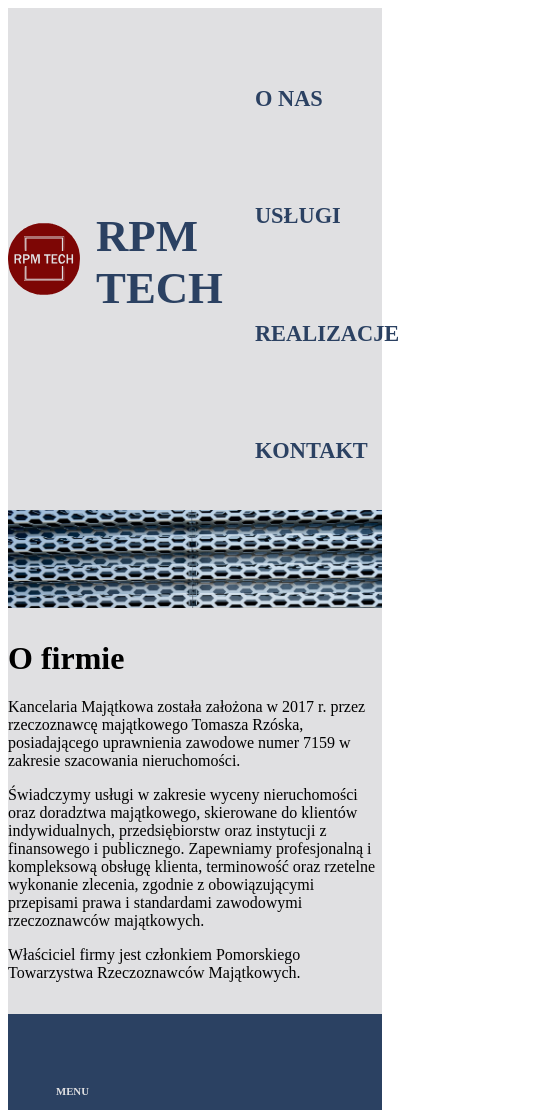
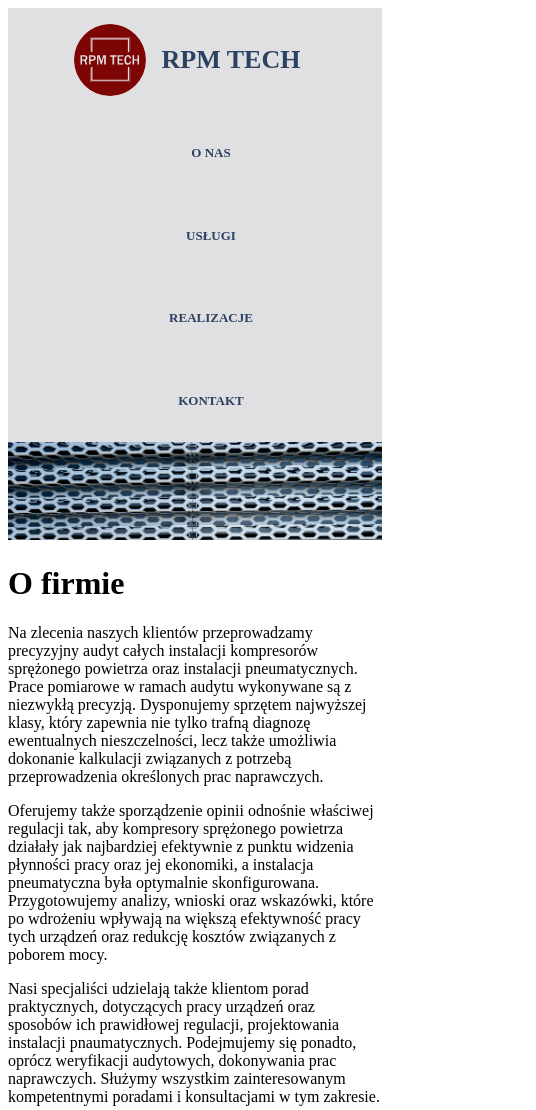
Before and after one commit to szymon-wiergowski/RPM-TECH, a Gatsby site in the folder gatsby-site/: page / in a window 390 px wide. Shown: the top 1110 px of the page, 536 px wide, since content can reach past the window. Built offline with nearby package versions, Linux system fonts and the light colour scheme; Gatsby itself is replaced by a stand-in of ours.

Commit message:
add RWD to header

```diff
--- /dev/null
+++ b/gatsby-site/src/components/about.js
@@ -0,0 +1,32 @@
+import React from "react"
+import { useStaticQuery, graphql } from "gatsby"
+import Img from "gatsby-image"
+
+/*
+ * This component is built using `gatsby-image` to automatically serve optimized
+ * images with lazy loading and reduced file sizes. The image is loaded using a
+ * `useStaticQuery`, which allows us to load the image from directly within this
+ * component, rather than having to pass the image data down from pages.
+ *
+ * For more information, see the docs:
+ * - `gatsby-image`: https://gatsby.dev/gatsby-image
+ * - `useStaticQuery`: https://www.gatsbyjs.org/docs/use-static-query/
+ */
+
+const Image = () => {
+  const data = useStaticQuery(graphql`
+    query {
+      placeholderImage: file(relativePath: { eq: "about.jpg" }) {
+        childImageSharp {
+          fluid(maxWidth: 1200) {
+            ...GatsbyImageSharpFluid
+          }
+        }
+      }
+    }
+  `)
+
+  return <Img fluid={data.placeholderImage.childImageSharp.fluid} />
+}
+
+export default Image
--- a/gatsby-site/src/components/footer.module.css
+++ b/gatsby-site/src/components/footer.module.css
@@ -9,6 +9,7 @@
     display: flex;
     justify-content: space-between;
     flex-wrap: wrap;
+    margin: 0 1.4rem;
     padding: 5rem 0 2rem;
     width: 1200px;
 }
@@ -84,7 +85,7 @@ a {
 @media only screen and (max-width: 600px) {
     .container {
         flex-direction: column;
-        padding: 3rem 3rem 0;
+        padding: 3rem 1.4rem 0;
         max-width: 600px;
         font-size: small;
         align-items: flex-start;
--- a/gatsby-site/src/components/header.module.css
+++ b/gatsby-site/src/components/header.module.css
@@ -1,7 +1,12 @@
+header {
+    width: auto;
+    background-color: #E0E0E2;
+}
+
 .container {
     margin: 0 auto;
     max-width: 1200px;
-    padding: 1rem 0;
+    padding: 1rem 1.4rem;
     display: flex;
     align-items: center;
     justify-content: space-between;
@@ -49,7 +54,7 @@ a {
 }
 
 .brand_name {
-    margin: 0.4rem 0 0 1rem;
+    margin: 1rem;
     align-self: center;
     color: #2B4162;
 }
@@ -60,14 +65,18 @@ a {
     position: relative;
 }
 
-
-
-
-@media screen and (max-width: 500px) {
+@media only screen and (max-width: 600px) {
+    .container {
+        flex-direction: column;
+        max-width: 600px;
+        font-size: small;
+    }
     ul {
         margin-top: 40px;
     }
     .links {
-       flex-direction: column;
+        flex-direction: column;
+        align-items: center;
+
     }
 }
--- a/gatsby-site/src/components/layout.module.css
+++ b/gatsby-site/src/components/layout.module.css
@@ -1,3 +1,3 @@
-.page {
+/* .page {
     background-color: #E0E0E2;
-}
+} */
--- a/gatsby-site/src/pages/contact.js
+++ b/gatsby-site/src/pages/contact.js
@@ -1,35 +1,26 @@
 import React from "react"
 
 import { Link } from "gatsby"
-import { useStaticQuery, graphql } from "gatsby"
-import Img from "gatsby-image"
 
 import Layout from "../components/layout"
 import SEO from "../components/seo"
 
-const Image = () => {
-  const data = useStaticQuery(graphql`
-    query {
-      placeholderImage: file(relativePath: { eq: "contact.jpg" }) {
-        childImageSharp {
-          fluid(maxWidth: 1000) {
-            ...GatsbyImageSharpFluid
-          }
-        }
-      }
-    }
-  `)
-
-  return <Img fluid={data.placeholderImage.childImageSharp.fluid} />
-}
-
 const Contact = () => (
   <Layout>
     <SEO title="Contact" />
-    <h1>Hi from the Contact page</h1>
-    <p>Welcome to page Contact</p>
-    <Image />
-    <Link to="/">Go back to the homepage</Link>
+    <div
+      style={{
+        backgroundColor: "white",
+        margin: `2rem auto`,
+        padding: "3rem",
+        minHeight: 250,
+        textAlign: "center",
+      }}
+    >
+      <h1>Kontakt</h1>
+      <p>Witamy na podstronie kontakt</p>
+      <Link to="/">Wróć do strony startowej</Link>
+    </div>
   </Layout>
 )
 
--- a/gatsby-site/src/pages/index.js
+++ b/gatsby-site/src/pages/index.js
@@ -1,7 +1,7 @@
 import React from "react"
 
 import Layout from "../components/layout"
-import Image from "../components/image"
+import Image from "../components/about"
 import SEO from "../components/seo"
 
 const IndexPage = () => (
@@ -12,27 +12,35 @@ const IndexPage = () => (
     </div>
     <div
       style={{
-        margin: `2rem auto`,
+        margin: `1.6rem auto`,
         maxWidth: 1200,
       }}
     >
       <h1>O firmie</h1>
       <p>
-        Kancelaria Majątkowa została założona w 2017 r. przez rzeczoznawcę
-        majątkowego Tomasza Rzóska, posiadającego uprawnienia zawodowe numer
-        7159 w zakresie szacowania nieruchomości.
+        Na zlecenia naszych klientów przeprowadzamy precyzyjny audyt całych
+        instalacji kompresorów sprężonego powietrza oraz instalacji
+        pneumatycznych. Prace pomiarowe w ramach audytu wykonywane są z
+        niezwykłą precyzją. Dysponujemy sprzętem najwyższej klasy, który
+        zapewnia nie tylko trafną diagnozę ewentualnych nieszczelności, lecz
+        także umożliwia dokonanie kalkulacji związanych z potrzebą
+        przeprowadzenia określonych prac naprawczych.
       </p>
       <p>
-        Świadczymy usługi w zakresie wyceny nieruchomości oraz doradztwa
-        majątkowego, skierowane do klientów indywidualnych, przedsiębiorstw oraz
-        instytucji z finansowego i publicznego. Zapewniamy profesjonalną i
-        kompleksową obsługę klienta, terminowość oraz rzetelne wykonanie
-        zlecenia, zgodnie z obowiązującymi przepisami prawa i standardami
-        zawodowymi rzeczoznawców majątkowych.
+        Oferujemy także sporządzenie opinii odnośnie właściwej regulacji tak,
+        aby kompresory sprężonego powietrza działały jak najbardziej efektywnie
+        z punktu widzenia płynności pracy oraz jej ekonomiki, a instalacja
+        pneumatyczna była optymalnie skonfigurowana. Przygotowujemy analizy,
+        wnioski oraz wskazówki, które po wdrożeniu wpływają na większą
+        efektywność pracy tych urządzeń oraz redukcję kosztów związanych z
+        poborem mocy.
       </p>
       <p>
-        Właściciel firmy jest członkiem Pomorskiego Towarzystwa Rzeczoznawców
-        Majątkowych.
+        Nasi specjaliści udzielają także klientom porad praktycznych,
+        dotyczących pracy urządzeń oraz sposobów ich prawidłowej regulacji,
+        projektowania instalacji pnaumatycznych. Podejmujemy się ponadto, oprócz
+        weryfikacji audytowych, dokonywania prac naprawczych. Służymy wszystkim
+        zainteresowanym kompetentnymi poradami i konsultacjami w tym zakresie.
       </p>
     </div>
   </Layout>
```
Also changed, not shown: gatsby-site/src/pages/projects.js (+13 -22 lines), gatsby-site/src/pages/services.js (+13 -23 lines).
